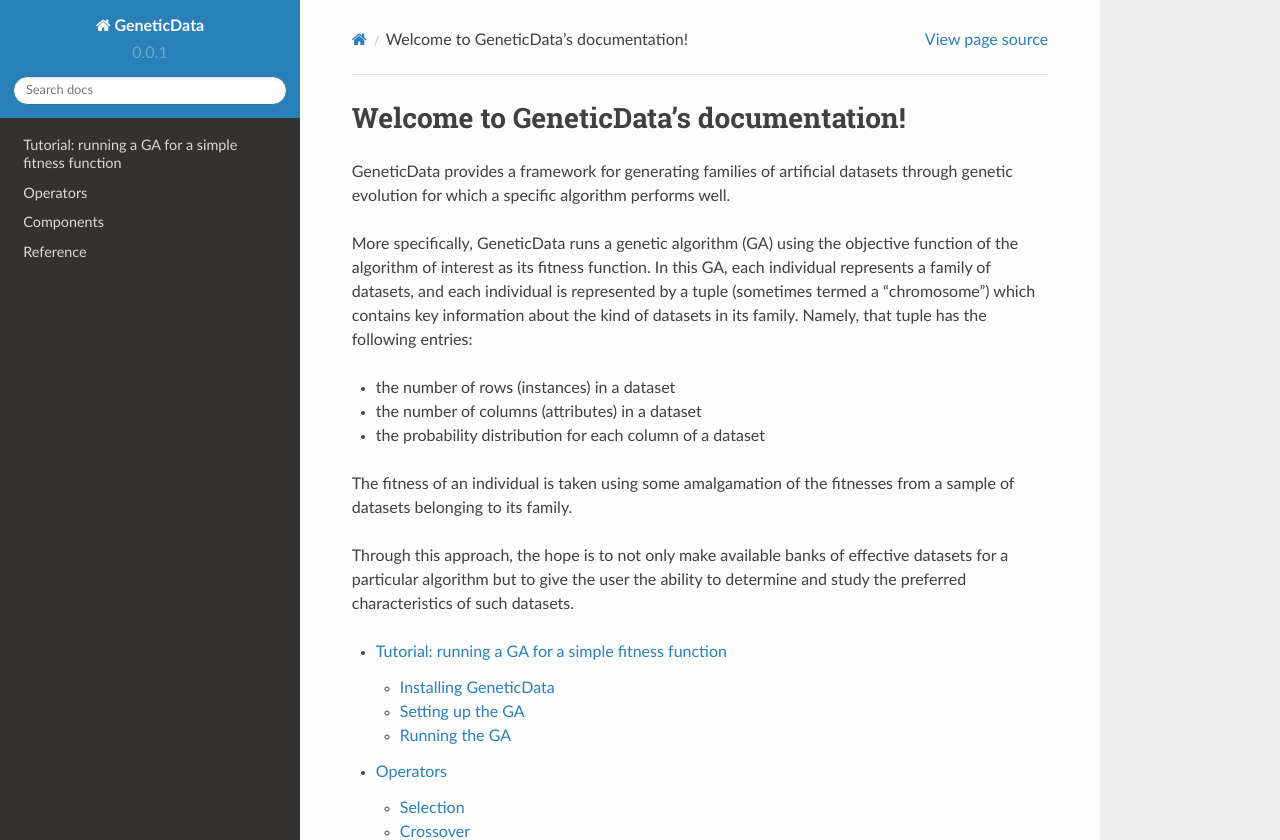
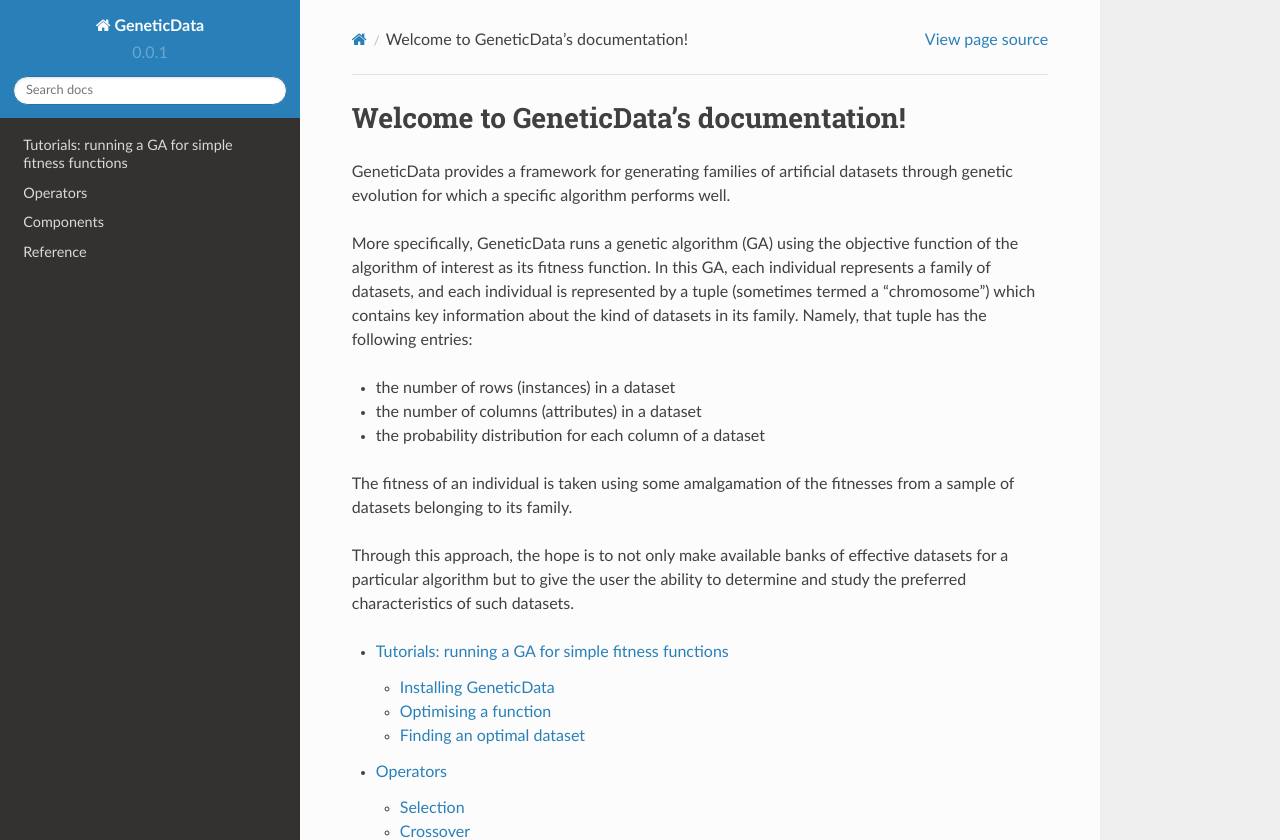
Before and after one commit to daffidwilde/edo, a Sphinx documentation site: the page built from docs/index.rst, in a window 1280 px wide and 1346 px high. Shown: the top 840 px of the window. Built offline with Sphinx 7.4.7 and the Read the Docs theme 2.0.0, drawn with Linux system fonts in a browser that asks for light colours; some of the changed lines change nothing that is shown.

Commit message:
Finish first example.

```diff
--- /dev/null
+++ b/docs/src/example1_plot.py
@@ -0,0 +1,63 @@
+""" Generate the plot for Example 1 in the docs. """
+
+import matplotlib.pyplot as plt
+import numpy as np
+
+import genetic_data as gd
+
+
+def x_squared(df):
+    return df.iloc[0, 0] ** 2
+
+
+def main():
+    """ Run the GA in Example 1 and generate a plot of all fitness scores in
+    each epoch. """
+
+    pop, fit, all_pops, all_fits = gd.run_algorithm(
+        fitness=x_squared,
+        size=100,
+        row_limits=[1, 1],
+        col_limits=[1, 1],
+        max_iter=5,
+        maximise=False,
+        seed=0,
+    )
+
+    fig, (top, middle, bottom) = plt.subplots(
+        nrows=3, ncols=2, figsize=(30, 45), dpi=300, sharex=True, sharey=True
+    )
+
+    x_data = np.linspace(-25, 25, 101)
+
+    for i in range(6):
+
+        if i < 2:
+            axes = top
+        elif i < 4:
+            axes = middle
+        else:
+            axes = bottom
+
+        j = i % 2
+        data = [[df.iloc[0, 0] for df in all_pops[i]], all_fits[i]]
+
+        axes[j].plot(x_data, x_data ** 2, lw=3, zorder=-1)
+        axes[j].scatter(*data, s=200, color="orange")
+
+        axes[j].set_title(f"Fitness scores in epoch {i}", size=24, pad=25)
+
+        if i in [4, 5]:
+            axes[j].set_xlabel(r"$x$", size=24)
+        if i in [0, 2, 4]:
+            axes[j].set_ylabel("Fitness", size=24)
+
+        for label in axes[j].get_xticklabels() + axes[j].get_yticklabels():
+            label.set_fontsize(20)
+
+    plt.tight_layout(pad=5)
+    plt.savefig("../_static/example1_plot.png")
+
+
+if __name__ == "__main__":
+    main()
--- a/docs/tutorial/index.rst
+++ b/docs/tutorial/index.rst
@@ -1,46 +1,184 @@
-Tutorial: running a GA for a simple fitness function
+Tutorials: running a GA for simple fitness functions
 ====================================================
 
-Genetic algorithms are metaheuristics used to solve optimisation and search
-problems effectively. They rely on :ref:`operators <ref-operators>` inspired by
-the concept of natural selection. These operators are typically referred to as
-selection, crossover and mutation respectively.
-
-For the purposes of this tutorial, we will make use of the following example.
-
-Given a set of :math:`n` integers, :math:`X`, we can consider :math:`X` to be a
-dataset with a single row (instance) and :math:`n` columns (attributes). Let
-:math:`X'` be a random sample of five elements from :math:`X`. We define the
-fitness, :math:`f : \mathbb{Z}^n \to \mathbb{R}`, of :math:`X` to be:
-
-.. math::
-    f(X) := \left| \frac{1}{\left|X'\right|} \sum_{x' \in X'} x' -
-    \frac{1}{\left|X\right|} \sum_{x \in X} x \right|
-
-In simpler terms, the fitness of :math:`X` is the absolute difference between
-the mean of a sample of five of its elements and the mean of all elements in
-:math:`X`.
+In this tutorial, we will make use of a few small examples to demonstrate how
+GeneticData's genetic algorithm can be used and applied to various mathematical
+problems. Before that, however, the library needs to be installed.
 
 Installing GeneticData
 ----------------------
 
-GeneticData relies only on Numpy, Scipy and Pandas so no additional installs are
-required.
+GeneticData is built on Python 3, and relies only on
+`NumPy <http://www.numpy.org/>`_ and `Pandas <https://pandas.pydata.org/>`_.
+Hence, no additional installs are required. In addition to this, however,
+`Matplotlib <http://matplotlib.org/>`_ (2.2+) is assumed for these tutorials.
 
-With that being said, the library is most easily installed using::
+With that being said, the library is most easily installed using :code:`pip`::
 
     $ pip install genetic_data
 
-However, if you would like to install it from source::
+However, if you would like to install it from source then go ahead and clone the
+GitHub repo::
 
     $ git clone https://github.com/daffidwilde/genetic_data.git
     $ cd genetic_data
     $ python setup.py install
 
-Setting up the GA
------------------
+Optimising a function
+---------------------
+
+The problem
++++++++++++
+
+Suppose we want to optimise the function :math:`f(x) = x^2` for :math:`x \in
+\mathbb{R}`. We can use our GA here by considering each :math:`x` to be a
+dataset with exactly one row and one column like so:
+
+.. table::
+   :align: center
+
+   +-----------+-----------+
+   |           | column 0  |
+   +===========+===========+
+   | **row 0** | :math:`x` |
+   +-----------+-----------+
+
+For the sake of this example, let us assume our initial population has 100
+individuals in it, and each of these :math:`x` values is normally distributed.
+To incorporate some spread in the search space, let us allow these distributions
+to randomly sample their mean and standard deviation within some bounds. By
+default, these bounds are [-10, 10] and [0, 10] respectively for normally
+distributed data.
+
+That is, each initial :math:`x` is sampled from a distribution in the family of
+normal distributions given by:
+
+.. math::
+    \mathcal{N} = \left\{
+        N \left(\mu, \sigma^2\right) | \ \mu \in [-10, 10], \sigma \in [0,10]
+    \right\}
+
+The hope is that the GA will converge to something near the optimum of
+:math:`f(x)` relatively quickly, so we will not impose any additional stopping
+conditions except for a maximum number of iterations of 5.
+
+Formulation
++++++++++++
+
+So, to formulate and solve this problem in GeneticData we do the following:
+
+First, import the library::
+
+    >>> import genetic_data as gd
+
+Define fitness::
+
+    >>> def x_squared(df):
+    ...     """ Take a 1x1 `pandas.DataFrame` object and return the square of
+    ...     its only value. """
+    ...
+    ...     return df.iloc[0, 0] ** 2
+
+Set up and run the GA::
+
+    >>> pop, fit, all_pops, all_fits = gd.run_algorithm(
+    ...     fitness=x_squared,
+    ...     size=100,`
+    ...     row_limits=[1, 1],
+    ...     col_limits=[1, 1],
+    ...     max_iter=5,
+    ...     maximise=False,
+    ...     seed=0
+    ... )
+
+The outputs of :code:`run_algorithm` are the final population and its associated
+fitness vector, as well as lists of all populations and fitness scores in the
+simulation. These are held in the variables :code:`pop`, :code:`fit`,
+:code:`all_pops` and :code:`all_fits` respectively.
+
+.. note::
+    Here, many of the parameters for the GA are using their default settings.
+    Discussion on how to customise these parameters is found in the
+    :ref:`how-to` section, and their definitions are listed in :ref:`params`.
+
+Visualising results
++++++++++++++++++++
+
+To see the results of the GA (and whether it worked as expected) we will plot
+the fitnesses of all the individuals at each epoch (timestep).
+
+We'll do this using Matplotlib and Numpy, so let's import them first::
+
+    >>> import matplotlib.pyplot as plt
+    >>> import numpy as np
+
+Then using Matplotlib we can superimpose our theoretical fitness function (the
+solid blue line) with our observed fitness scores (orange scatter points)::
+
+    >>> fig, (top, middle, bottom) = plt.subplots(
+    ...     nrows=3,
+    ...     ncols=2,
+    ...     figsize=(30, 45),
+    ...     dpi=300,
+    ...     sharex=True,
+    ...     sharey=True
+    ... )
+
+    >>> xs = np.linspace(-25, 25, 101)
+
+    >>> for i in range(6):
+    ...
+    ...     if i < 2:
+    ...         axes = top
+    ...     elif i < 4:
+    ...         axes = middle
+    ...     else:
+    ...         axes = bottom
+    ...
+    ...     j = i % 2
+    ...     data = [[ind.iloc[0, 0] for ind in all_pops[i]], all_fits[i]]
+    ...
+    ...     axes[j].plot(xs, xs ** 2, lw=3, zorder=-1)
+    ...     axes[j].scatter(*data, s=200, color='orange')
+    ...
+    ...     axes[j].set_title(f'Fitness scores in epoch {i}', size=24, pad=25)
+    ...     if i in [4, 5]:
+    ...         axes[j].set_xlabel(r'$x$', size=24)
+    ...     if i in [0, 2, 4]:
+    ...         ax.set_ylabel('Fitness', size=24)
+
+    >>> plt.tight_layout(pad=5)
+    >>> plt.show()
+
+The above code should give a figure like this:
+
+.. image:: ../_static/example1_plot.png
+   :width: 100 %
+   :align: center
+   :alt: Fitness scores of every individual
 
 
 
-Running the GA
---------------
+Finding an optimal dataset
+--------------------------
+
+The problem
++++++++++++
+
+Given a set of :math:`n` numbers, :math:`X`, we can consider :math:`X` to be a
+dataset with a single column (attribute) and :math:`n` rows (instances). Let
+:math:`Y = \{y_1, \ldots y_5\}` be a random sample of five elements from
+:math:`X`. We define the fitness, :math:`\ f : \mathbb{R}^n \to \mathbb{R}`, of
+our dataset :math:`X` to be the square of the mean of our sample, :math:`Y`.
+That is:
+
+.. math::
+    f(X) = \bar Y^2, \quad
+    \text{where} \quad
+    \bar Y = \frac{1}{5} \sum_{i = 1}^{5} y_i
+
+Again, let our objective be to minimise this fitness function.
+
+In terms of the genetic algorithm, we would expect an optimal solution to be a
+dataset whose entries have a mean of 0. This is due to the fact that the sample
+mean is an unbiased estimator to a population mean.
```
Also changed, not shown: 1 other file.
